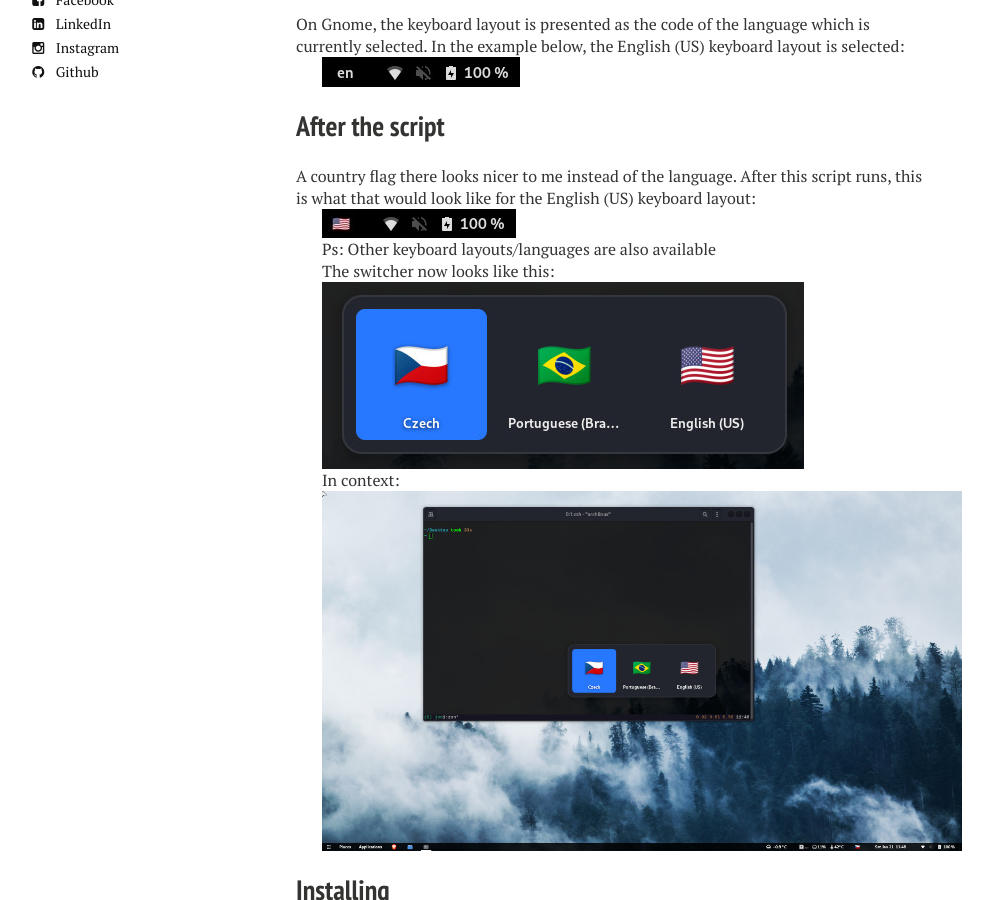
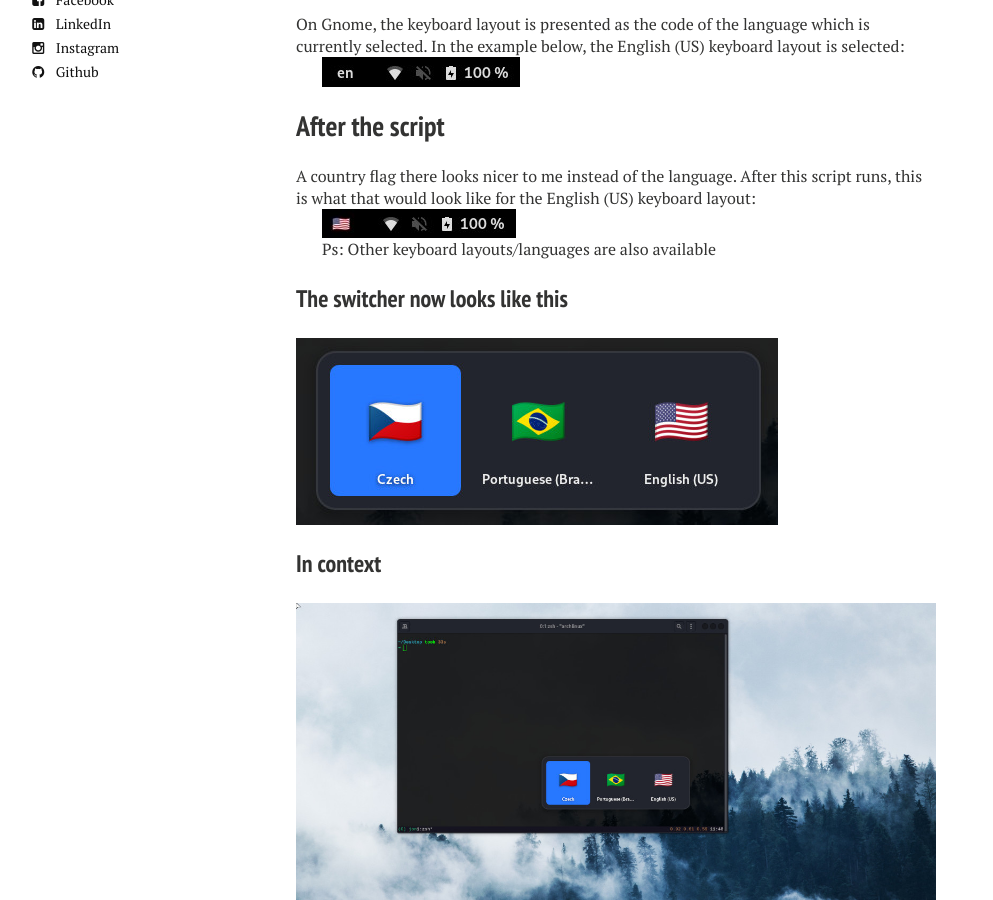
Before and after one commit to jonathas/jonathas.github.io, a Jekyll site: the page built from _posts/2023-01-21-keyboard-layout-indicator-as-country-flags-on-gnome.md, in a window 1280 px wide and 900 px high, scrolled down 1029 px. Shown: the whole window, without its empty margins (24-1017 px from the left). Built offline with Jekyll 4.4.1, drawn with Linux system fonts in a browser that asks for light colours; nearby versions of some CDN libraries; comment, search, counter and statistics services are not loaded.

Commit message:
chore: reformatting article

```diff
--- a/_posts/2023-01-21-keyboard-layout-indicator-as-country-flags-on-gnome.md
+++ b/_posts/2023-01-21-keyboard-layout-indicator-as-country-flags-on-gnome.md
@@ -31,11 +31,11 @@
 
 Ps: Other keyboard layouts/languages are also available
 
-The switcher now looks like this:
+### The switcher now looks like this
 
 ![Keyboard Layout switcher](/images/posts/keyboard-layout-indicator/keyboard-layout-switcher.jpg "Keyboard Layout switcher")
 
-In context:
+### In context
 
 ![Keyboard Layout screenshot](/images/posts/keyboard-layout-indicator/keyboard-layout-screenshot.jpg "Keyboard Layout screenshot")
 
```
